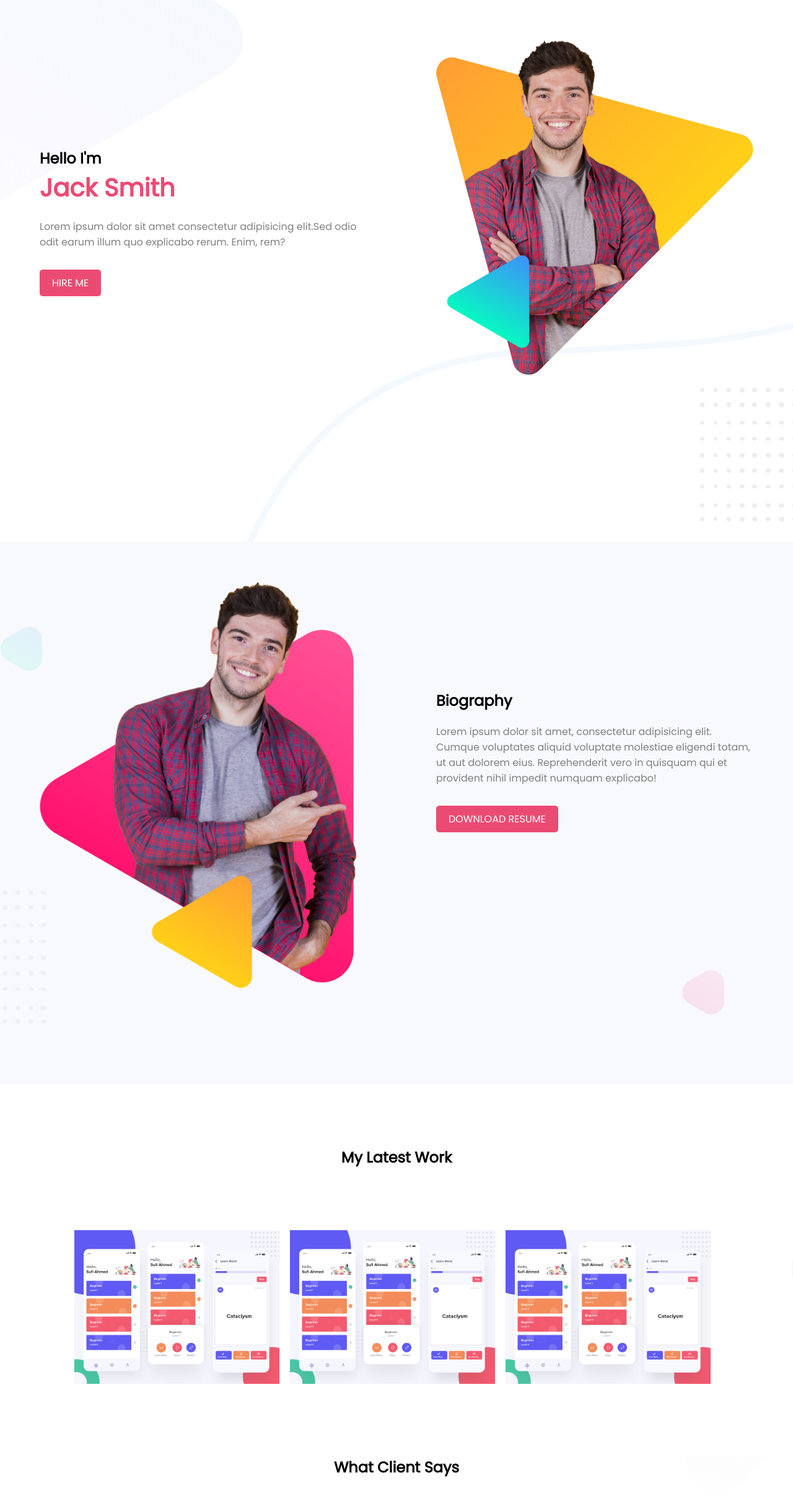
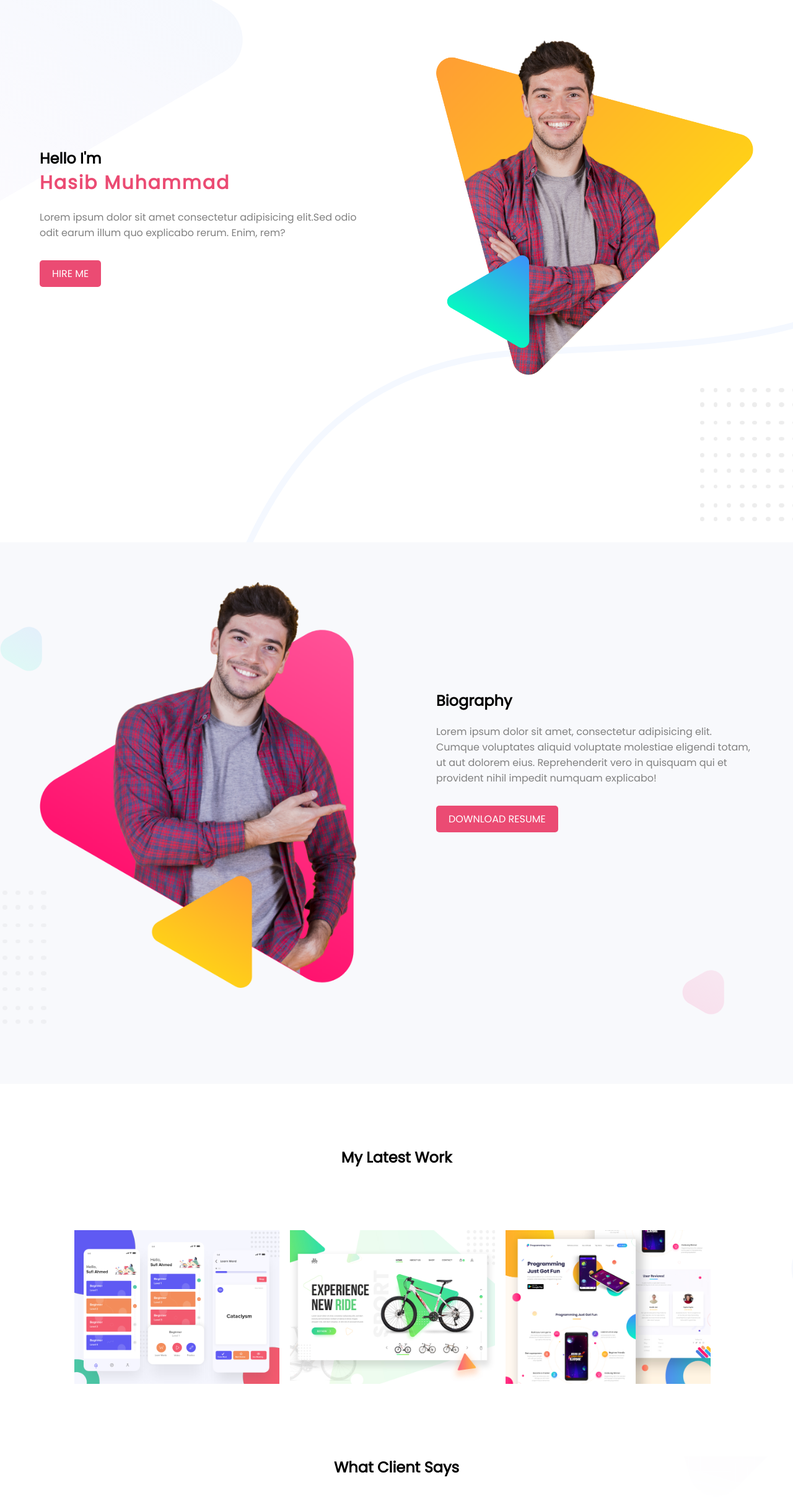
Before and after one commit to hasibmuhammad/personal-website, a plain HTML site: page index.html in a window 1280 px wide. Shown: the top 2422 px of the page at 62% size. Drawn offline with Linux system fonts and the light colour scheme.

Commit message:
Style fixed

```diff
--- a/assets/style.css
+++ b/assets/style.css
@@ -36,7 +36,8 @@ section {
     color: #EB4B73;
 }
 .name-size {
-    font-size:40px;
+    font-size: 30px;
+    letter-spacing: 2px;
     font-weight: 700;
 }
 
--- a/index.html
+++ b/index.html
@@ -10,7 +10,7 @@
 <body>
     <section class="top-area">
         <div class="half-width section-justify">
-            <h1>Hello I'm <br><span class="name-highlight name-size">Jack Smith</span></h1>
+            <h1>Hello I'm <br><span class="name-highlight name-size">Hasib Muhammad</span></h1>
             <p>Lorem ipsum dolor sit amet consectetur adipisicing elit.Sed odio odit earum illum quo explicabo rerum. Enim, rem?</p>
             <br>
             <a class="link-button" target="_blank" href="https://www.linkedin.com/in/hasibmuhammaad">HIRE ME</a>
@@ -37,10 +37,10 @@
                 <img src="./images/latest-work/work-1.png" alt="">
             </div>
             <div class="project">
-                <img src="./images/latest-work/work-1.png" alt="">
+                <img src="./images/latest-work/work-2.jpg" alt="">
             </div>
             <div class="project">
-                <img src="./images/latest-work/work-1.png" alt="">
+                <img src="./images/latest-work/work-3.jpg" alt="">
             </div>
         </div>
     </section>
```
